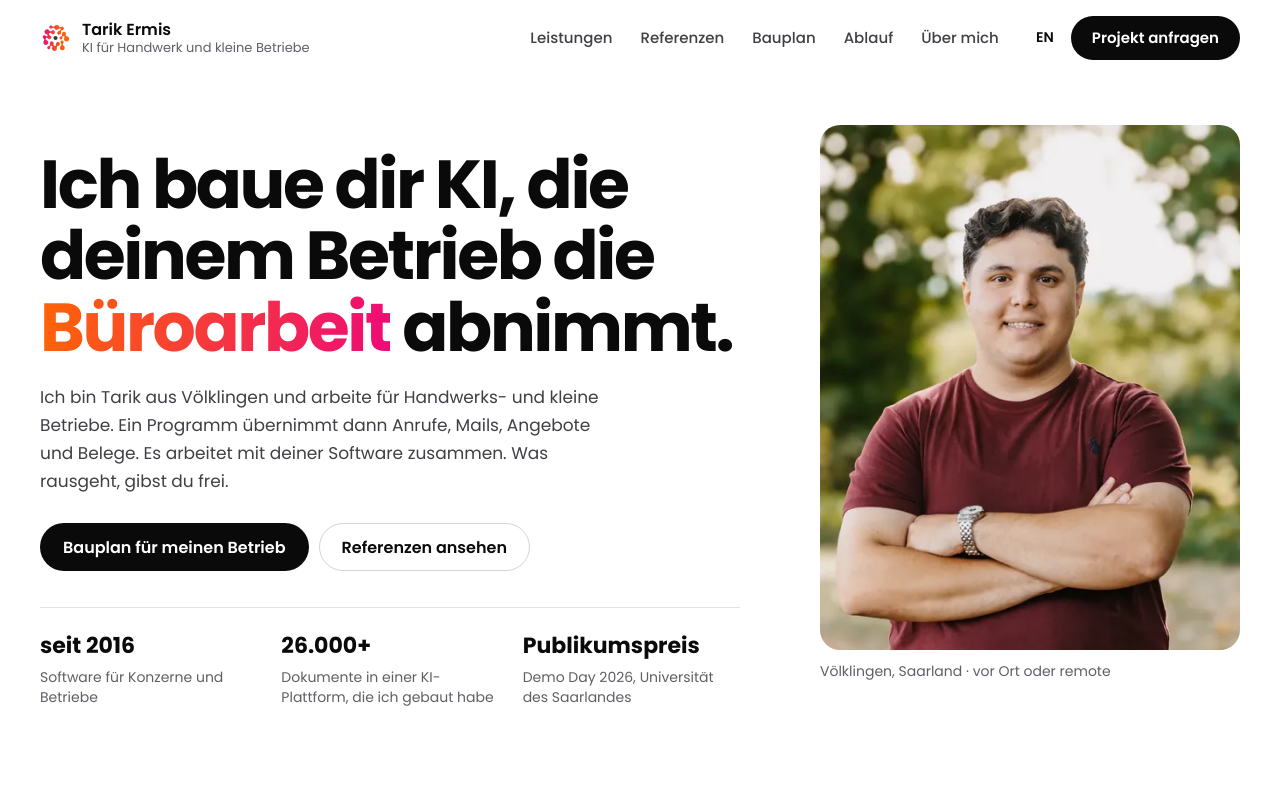
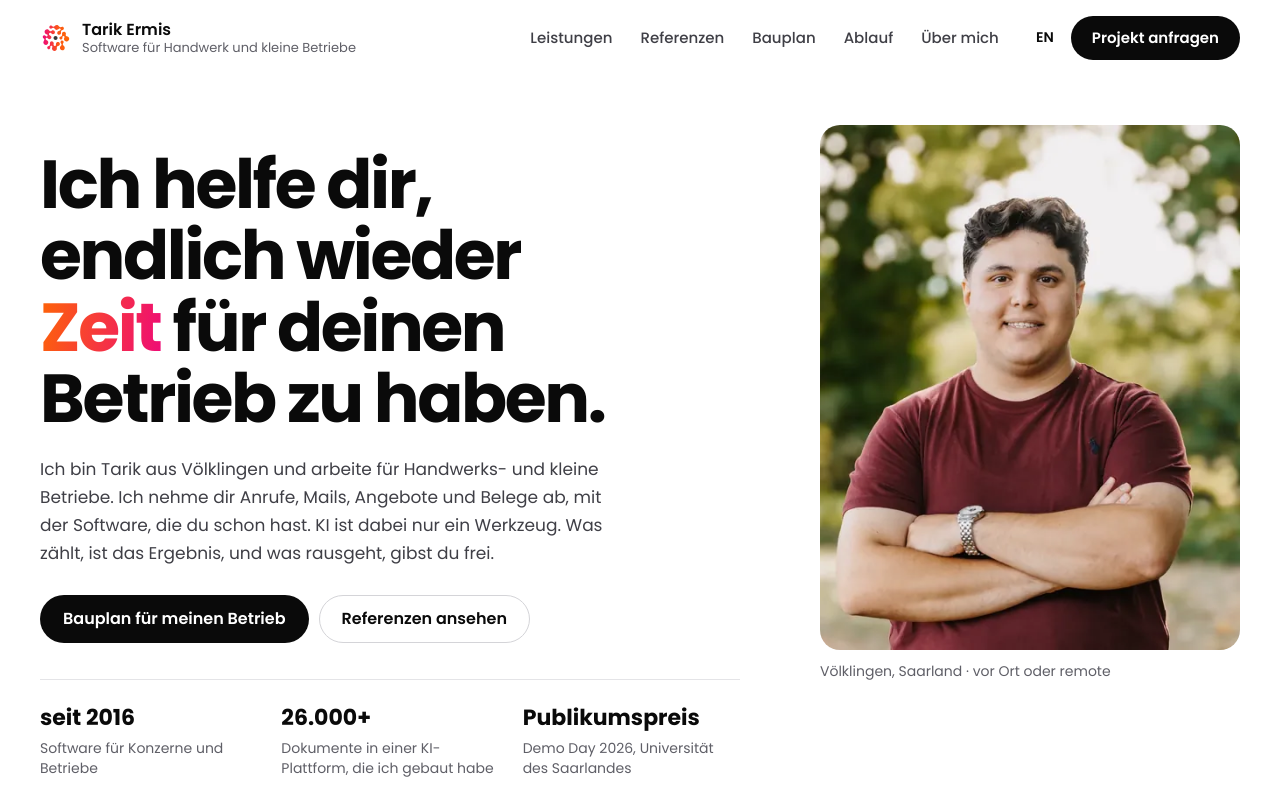
Before and after one commit to tarikermis/tarikermis.com, an Astro site: page / in a window 1280 px wide. Shown: the top 800 px of the page. Built offline with nearby package versions, Linux system fonts and the light colour scheme; Astro itself is replaced by a stand-in of ours.

Commit message:
Lead with getting time back, fix anchor offsets, headings without orphans
AI is described as a tool, not the headline. Anchor jumps land under
the header, headings avoid single-word last lines, and the social card
carries the new headline.

Co-Authored-By: Claude Opus 5.5 <noreply@anthropic.com>

```diff
--- a/src/components/PracticePage.astro
+++ b/src/components/PracticePage.astro
@@ -102,7 +102,7 @@ const mailFallback = `mailto:${profile.email}?subject=${encodeURIComponent(p.mai
         <img src="/assets/n3tz-mark.svg" alt="" width="36" height="36" />
         <span>
           <strong>Tarik Ermis</strong>
-          <small>{locale === 'de' ? 'KI für Handwerk und kleine Betriebe' : 'AI for trades and small businesses'}</small>
+          <small>{locale === 'de' ? 'Software für Handwerk und kleine Betriebe' : 'Software for trades and small businesses'}</small>
         </span>
       </a>
       <nav class="pp-nav" aria-label={locale === 'de' ? 'Hauptnavigation' : 'Main navigation'}>
@@ -392,7 +392,7 @@ const mailFallback = `mailto:${profile.email}?subject=${encodeURIComponent(p.mai
           <img src="/assets/n3tz-mark.svg" alt="" width="40" height="40" loading="lazy" />
           <div>
             <p class="pp-card__title">Tarik Ermis</p>
-            <p>{locale === 'de' ? 'KI für Handwerk und kleine Betriebe' : 'AI for trades and small businesses'}</p>
+            <p>{locale === 'de' ? 'Software für Handwerk und kleine Betriebe' : 'Software for trades and small businesses'}</p>
           </div>
         </div>
         <address class="pp-card__lines">
--- a/src/data/practice.ts
+++ b/src/data/practice.ts
@@ -400,16 +400,16 @@ export const copy: Record<Locale, Copy> = {
     alternateName: 'English',
     legalPath: '/de/impressum/',
     seo: {
-      title: 'Tarik Ermis · KI-Agenten und Automatisierung für Handwerk und KMU',
-      description: 'Ich baue KI-Helfer und Automatisierungen, die Handwerks- und kleinen Betrieben die Büroarbeit abnehmen. Mit Referenzen, Ablauf und einem Bauplan für deinen Betrieb.',
+      title: 'Tarik Ermis · Weniger Büroarbeit für Handwerk und kleine Betriebe',
+      description: 'Ich nehme Handwerks- und kleinen Betrieben Anrufe, Mails, Angebote und Belege ab, mit Software und KI als Werkzeug. Mit Referenzen und einem Bauplan für deinen Betrieb.',
     },
     skip: 'Zum Inhalt springen',
     nav: { plan: 'Bauplan', work: 'Referenzen', services: 'Leistungen', process: 'Ablauf', about: 'Über mich', cta: 'Projekt anfragen', menu: 'Menü' },
     hero: {
-      titleBefore: 'Ich baue dir KI, die deinem Betrieb die ',
-      titleAccent: 'Büroarbeit',
-      titleAfter: ' abnimmt.',
-      intro: 'Ich bin Tarik aus Völklingen und arbeite für Handwerks- und kleine Betriebe. Ein Programm übernimmt dann Anrufe, Mails, Angebote und Belege. Es arbeitet mit deiner Software zusammen. Was rausgeht, gibst du frei.',
+      titleBefore: 'Ich helfe dir, endlich wieder ',
+      titleAccent: 'Zeit',
+      titleAfter: ' für deinen Betrieb zu haben.',
+      intro: 'Ich bin Tarik aus Völklingen und arbeite für Handwerks- und kleine Betriebe. Ich nehme dir Anrufe, Mails, Angebote und Belege ab, mit der Software, die du schon hast. KI ist dabei nur ein Werkzeug. Was zählt, ist das Ergebnis, und was rausgeht, gibst du frei.',
       primary: 'Bauplan für meinen Betrieb',
       secondary: 'Referenzen ansehen',
       place: 'Völklingen, Saarland · vor Ort oder remote',
@@ -547,16 +547,16 @@ export const copy: Record<Locale, Copy> = {
     alternateName: 'Deutsch',
     legalPath: '/legal/',
     seo: {
-      title: 'Tarik Ermis · AI agents and automation for trades and small businesses',
-      description: 'I build AI assistants and automations that take office work off trade and small businesses. With case studies, how a project runs and a build plan for your business.',
+      title: 'Tarik Ermis · Less office work for trades and small businesses',
+      description: 'I take calls, emails, quotes and receipts off trade and small businesses, with software and AI as the tool. With case studies and a build plan for your business.',
     },
     skip: 'Skip to content',
     nav: { plan: 'Build plan', work: 'Work', services: 'Services', process: 'Process', about: 'About', cta: 'Start a project', menu: 'Menu' },
     hero: {
-      titleBefore: 'I build AI that takes the ',
-      titleAccent: 'office work',
-      titleAfter: ' off your business.',
-      intro: 'I’m Tarik from Völklingen in Germany, and I work for trade and small businesses. A program then takes over calls, emails, quotes and receipts. It works with your software. You approve what goes out.',
+      titleBefore: 'I help you finally get your ',
+      titleAccent: 'time',
+      titleAfter: ' back.',
+      intro: 'I’m Tarik from Völklingen in Germany, and I work for trade and small businesses. I take calls, emails, quotes and receipts off your hands, using the software you already have. AI is just a tool. What counts is the result, and you approve what goes out.',
       primary: 'Build plan for my business',
       secondary: 'See the work',
       place: 'Völklingen, Saarland · on site or remote',
--- a/src/layouts/BaseLayout.astro
+++ b/src/layouts/BaseLayout.astro
@@ -94,7 +94,7 @@ const pageSchema = profilePage ? {
     <meta property="og:image" content="https://tarikermis.com/og-image.png" />
     <meta property="og:image:width" content="1200" />
     <meta property="og:image:height" content="630" />
-    <meta property="og:image:alt" content="Tarik Ermis: KI für Handwerk und kleine Betriebe" />
+    <meta property="og:image:alt" content="Tarik Ermis: mehr Zeit für Handwerk und kleine Betriebe" />
     {profilePage && <meta property="profile:first_name" content="Tarik" />}
     {profilePage && <meta property="profile:last_name" content="Ermis" />}
     <meta name="twitter:card" content="summary_large_image" />
--- a/src/styles/practice.css
+++ b/src/styles/practice.css
@@ -26,9 +26,13 @@
   letter-spacing: -0.02em;
 }
 
-.pp h1,
-.pp h2 {
+.pp h1 {
   text-wrap: balance;
+}
+
+.pp h2,
+.pp h3 {
+  text-wrap: pretty;
 }
 
 .pp p,
@@ -266,7 +270,7 @@
 .pp-section,
 .pp-planner,
 .pp-contact {
-  scroll-margin-top: 72px;
+  scroll-margin-top: calc(-1 * var(--pp-section));
   padding-top: var(--pp-section);
 }
 
@@ -399,7 +403,6 @@
 /* Lead case */
 .pp-lead-case {
   display: grid;
-  scroll-margin-top: 88px;
   gap: 32px;
   padding-block: 28px 40px;
   border-top: 1px solid var(--pp-ink);
@@ -489,7 +492,6 @@
 
 .pp-case {
   display: flex;
-  scroll-margin-top: 88px;
   flex-direction: column;
   gap: 12px;
 }
@@ -533,7 +535,6 @@
 /* Own product */
 .pp-product {
   display: grid;
-  scroll-margin-top: 88px;
   gap: 32px;
   padding-block: 40px;
   border-top: 1px solid var(--pp-line);
@@ -568,7 +569,6 @@
 /* Enterprise */
 .pp-enterprise {
   display: grid;
-  scroll-margin-top: 88px;
   gap: 16px;
   padding-top: 40px;
   border-top: 1px solid var(--pp-line);
```
Also changed, not shown: design/og-card.html (+1 -1 lines), public/og-image.png.
